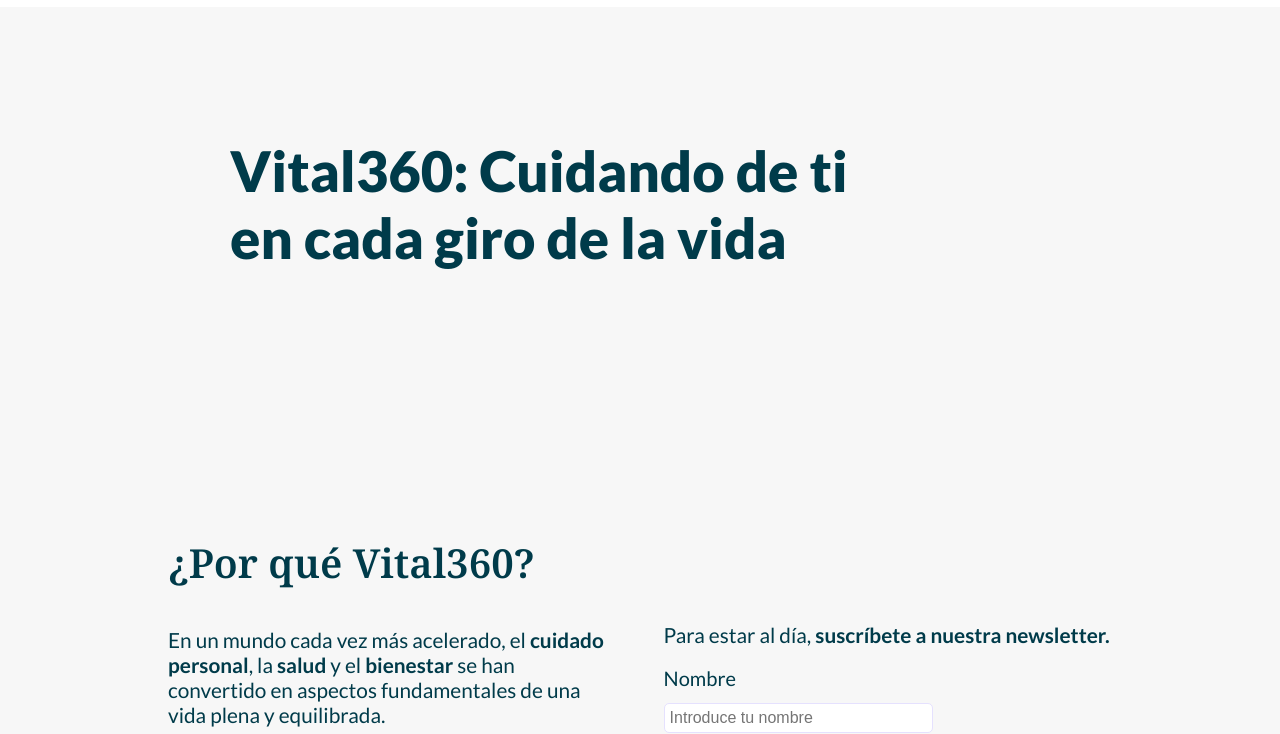
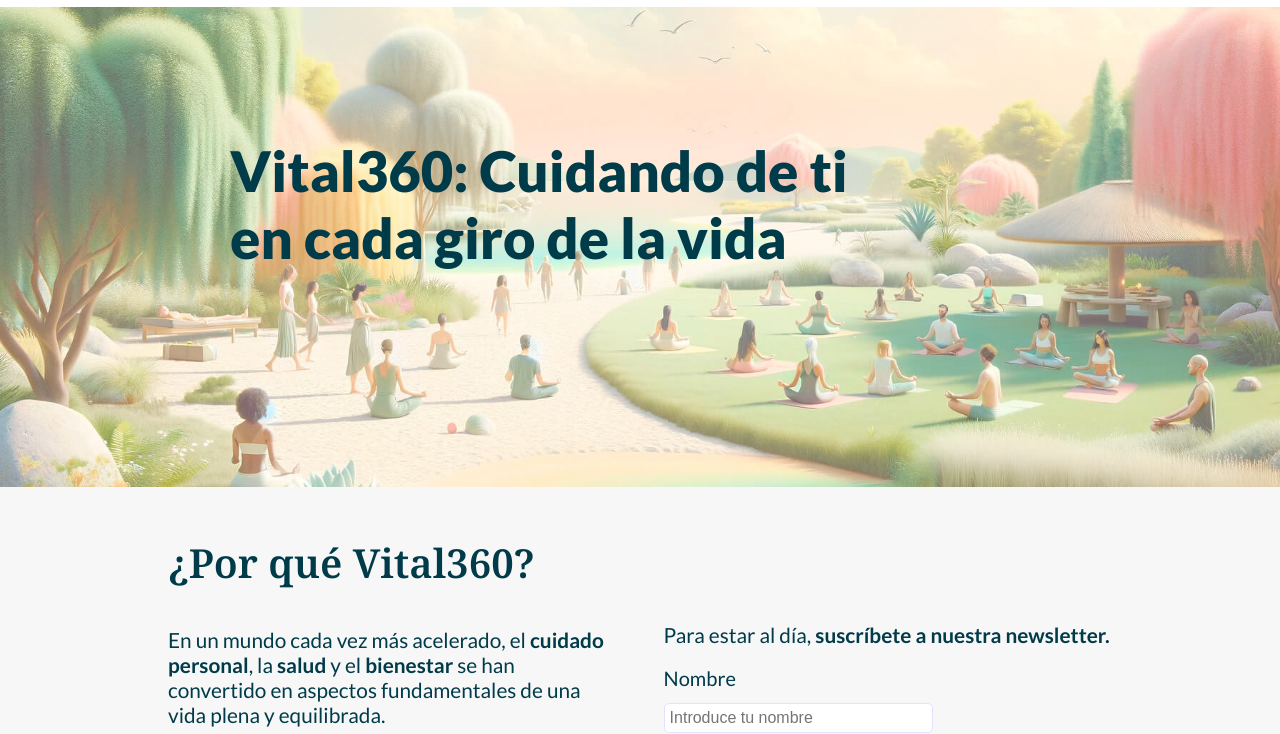
Before and after one commit to ignasimgol/PEC3, a plain HTML site: page index.html in a window 1280 px wide. Shown: the part 68-802 px from the top of the page. Drawn offline with Linux system fonts and the light colour scheme.

Commit message:
solució foto fons

```diff
--- a/css/estilos.css
+++ b/css/estilos.css
@@ -95,7 +95,7 @@ h4 {
 /* INDEX.HTML */
 
 .hero {
-    background-image: url('img/hero-image-home.jpg');
+    background-image: url('../img/hero-image-home.jpg');
     background-size: cover;
     background-position: center;
     height: 100vh;
```
